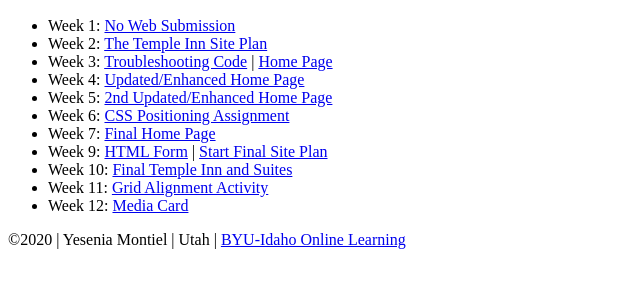
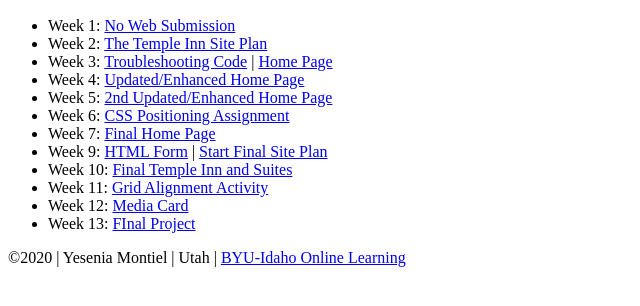
Before and after one commit to itsyecenia/itsyesenia.github.io, a plain HTML site: page index.html in a window 1280 px wide. Shown: the part 110-416 px from the top of the page, without its empty margins (0-640 px from the left). Drawn offline with Linux system fonts and the light colour scheme.

Commit message:
SIte link to final project

```diff
--- a/index.html
+++ b/index.html
@@ -25,6 +25,7 @@
           <li>Week 10: <a href="project/index.html">Final Temple Inn and Suites</a></li>
           <li>Week 11: <a href="grid-alignment.html">Grid Alignment Activity</a></li>
           <li>Week 12: <a href="card.html">Media Card</a></li>
+          <li>Week 13: <a href="home-page.html">FInal Project</a></li>
         </ul>
       </main>
       <footer>
```
